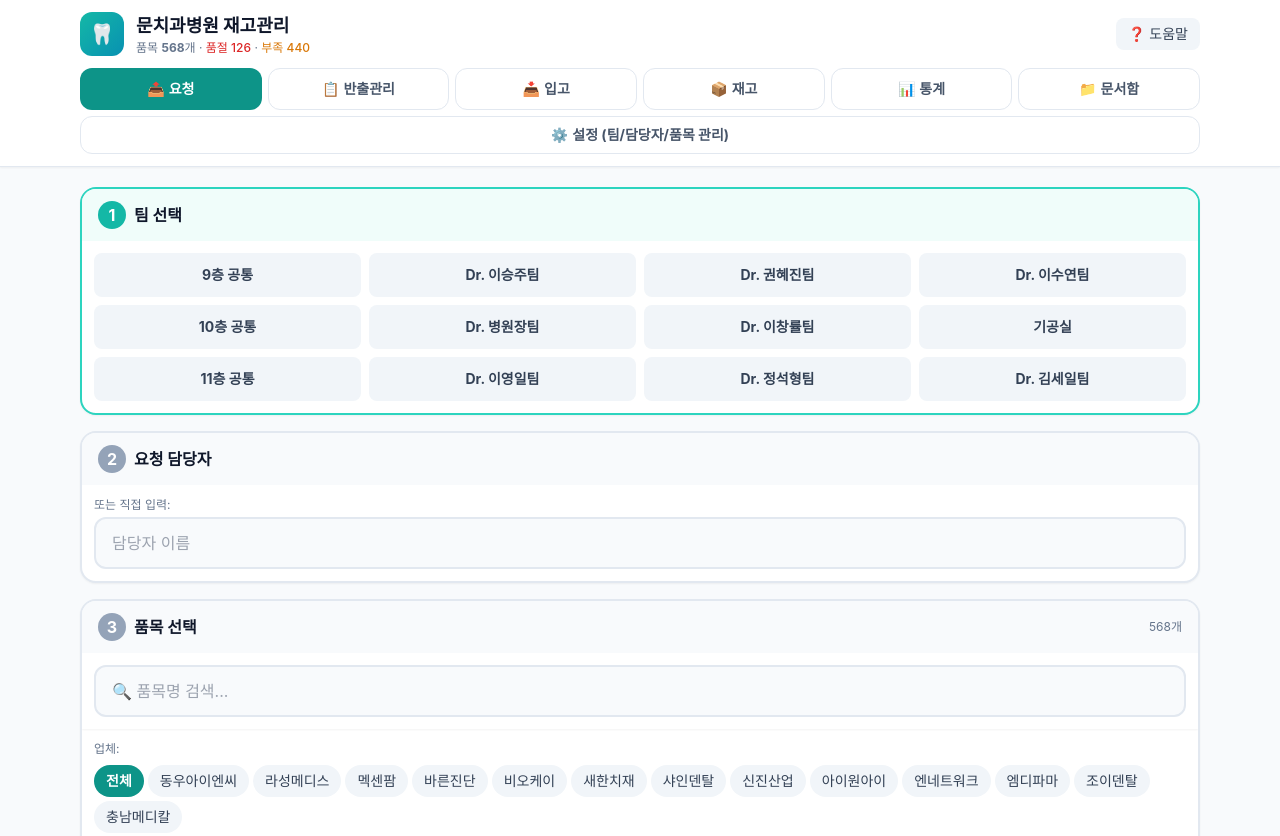
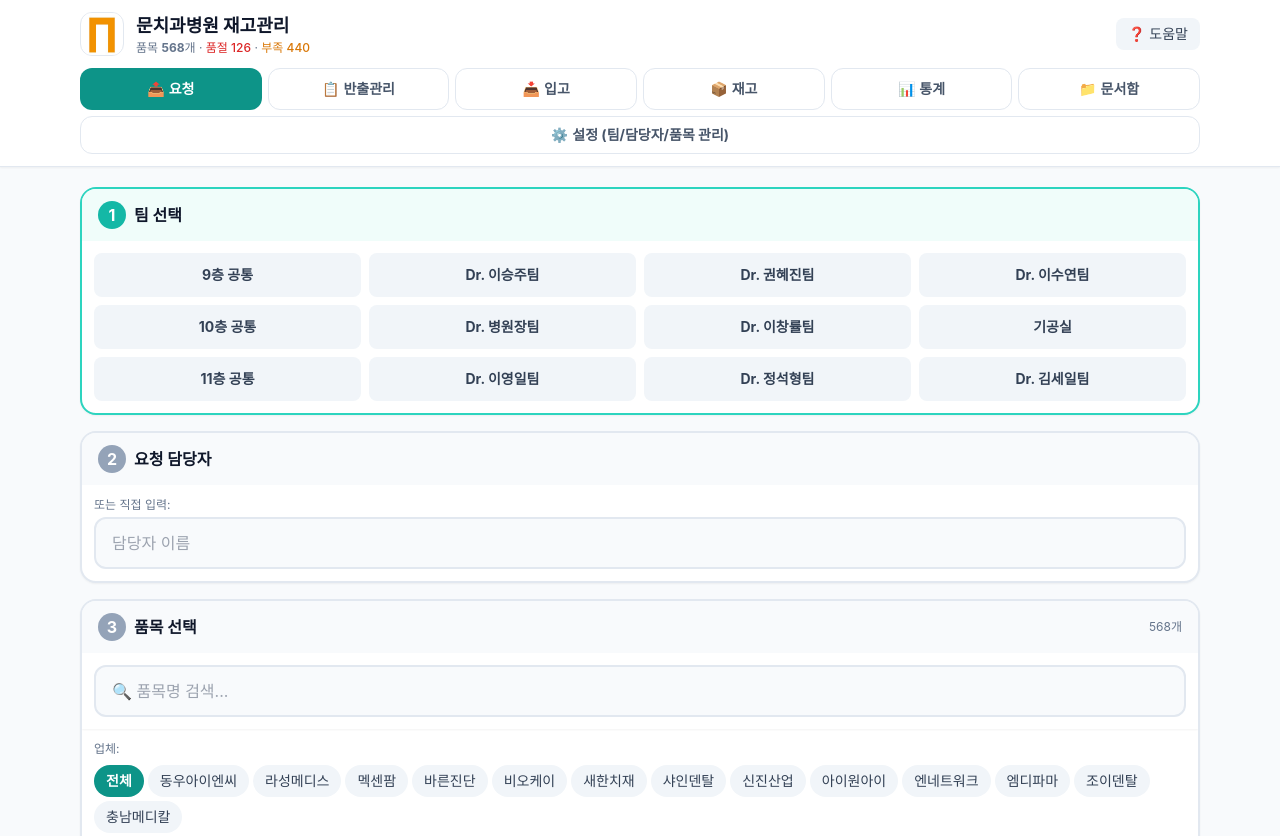
Before and after one commit to moonden93/stock-manager, a plain HTML site: page index.html in a window 1280 px wide. Shown: the top 836 px of the page. Drawn offline with nearby package versions, Linux system fonts and the light colour scheme.

Commit message:
feat: 헤더 로고 및 favicon 적용

```diff
--- a/index.html
+++ b/index.html
@@ -6,6 +6,8 @@
 <meta name="apple-mobile-web-app-capable" content="yes">
 <meta name="theme-color" content="#0d9488">
 <title>문치과병원 재고관리</title>
+<link rel="icon" type="image/jpeg" href="images/logo.jpg">
+<link rel="apple-touch-icon" href="images/logo.jpg">
 <script src="https://cdn.tailwindcss.com"></script>
 <script src="https://cdn.jsdelivr.net/npm/xlsx@0.18.5/dist/xlsx.full.min.js"></script>
 <style>
@@ -35,7 +37,9 @@
   <div class="max-w-6xl mx-auto px-4 py-3">
     <div class="flex items-center justify-between mb-3">
       <div class="flex items-center gap-3">
-        <div class="w-11 h-11 bg-gradient-to-br from-teal-500 to-cyan-600 rounded-xl flex items-center justify-center text-white text-xl">🦷</div>
+        <div class="w-11 h-11 bg-white rounded-xl border border-slate-200 flex items-center justify-center overflow-hidden">
+          <img src="images/logo.jpg" alt="문치과병원" class="w-full h-full object-contain" />
+        </div>
         <div>
           <h1 class="text-lg font-bold text-slate-900">문치과병원 재고관리</h1>
           <p class="text-xs text-slate-500" id="header-stats">로딩 중...</p>
```
Also changed, not shown: images/logo.jpg (added).
